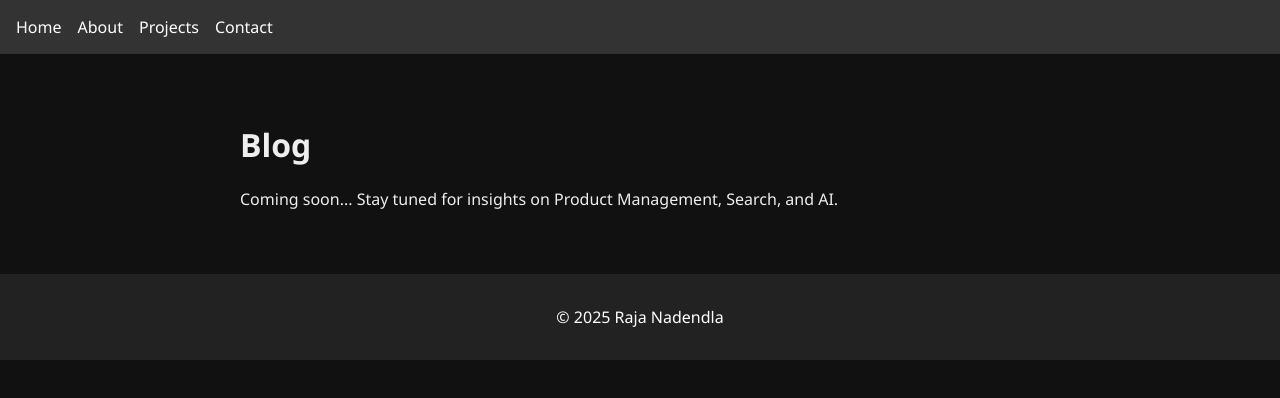
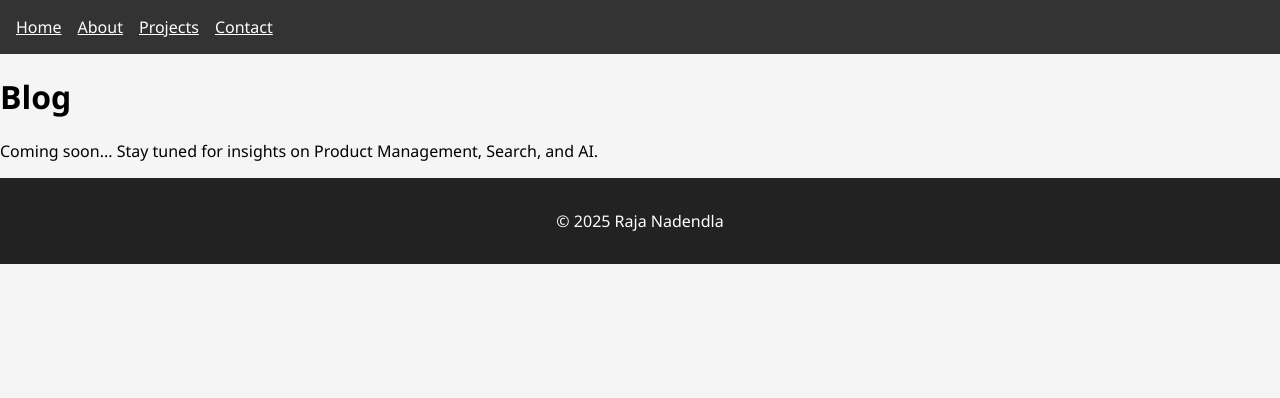
Before and after one commit to RajaNadendla/Portfolio, a Next.js app: page /blog in a window 1280 px wide. Shown: the top 398 px of the page. Built offline with nearby package versions, Linux system fonts and the light colour scheme.

Commit message:
Update globals.css

```diff
--- a/styles/globals.css
+++ b/styles/globals.css
@@ -1,16 +1,6 @@
+
 body {
   margin: 0;
-  padding: 0;
   font-family: 'Segoe UI', Tahoma, Geneva, Verdana, sans-serif;
-  background: #111;
-  color: #eee;
+  background: #f5f5f5;
 }
-a {
-  color: #64ffda;
-  text-decoration: none;
-}
-.container {
-  max-width: 800px;
-  margin: 2rem auto;
-  padding: 1rem;
-}
```
